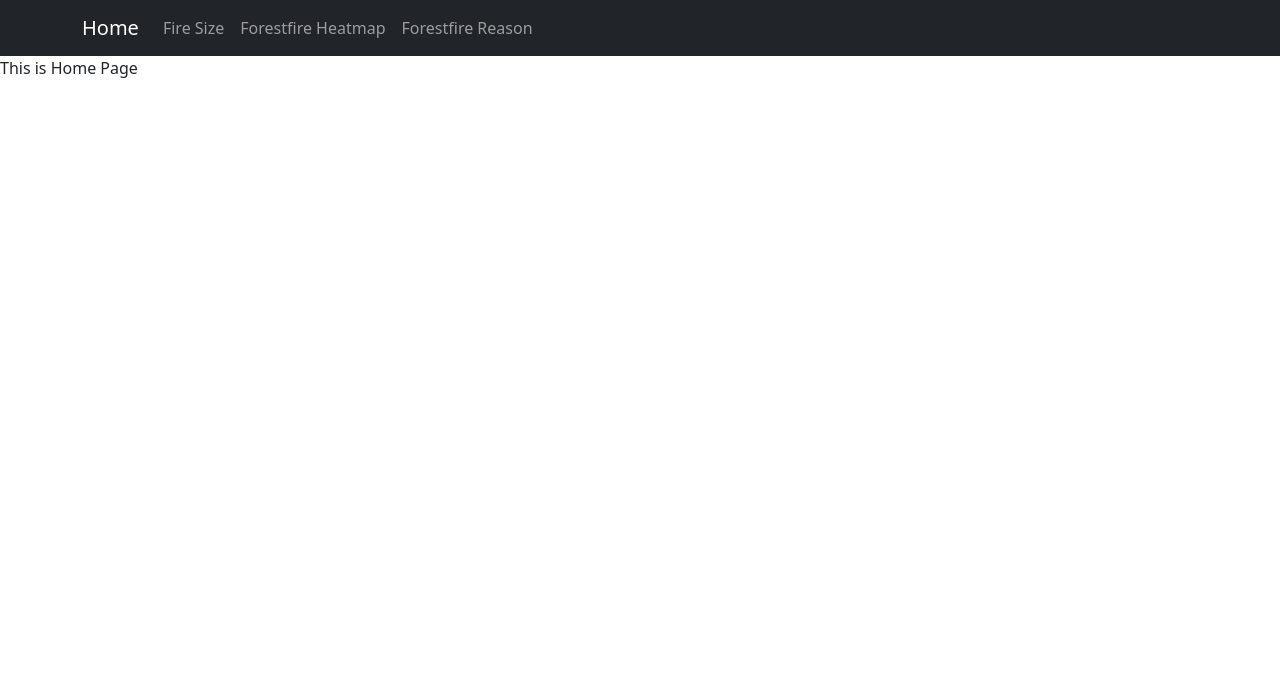
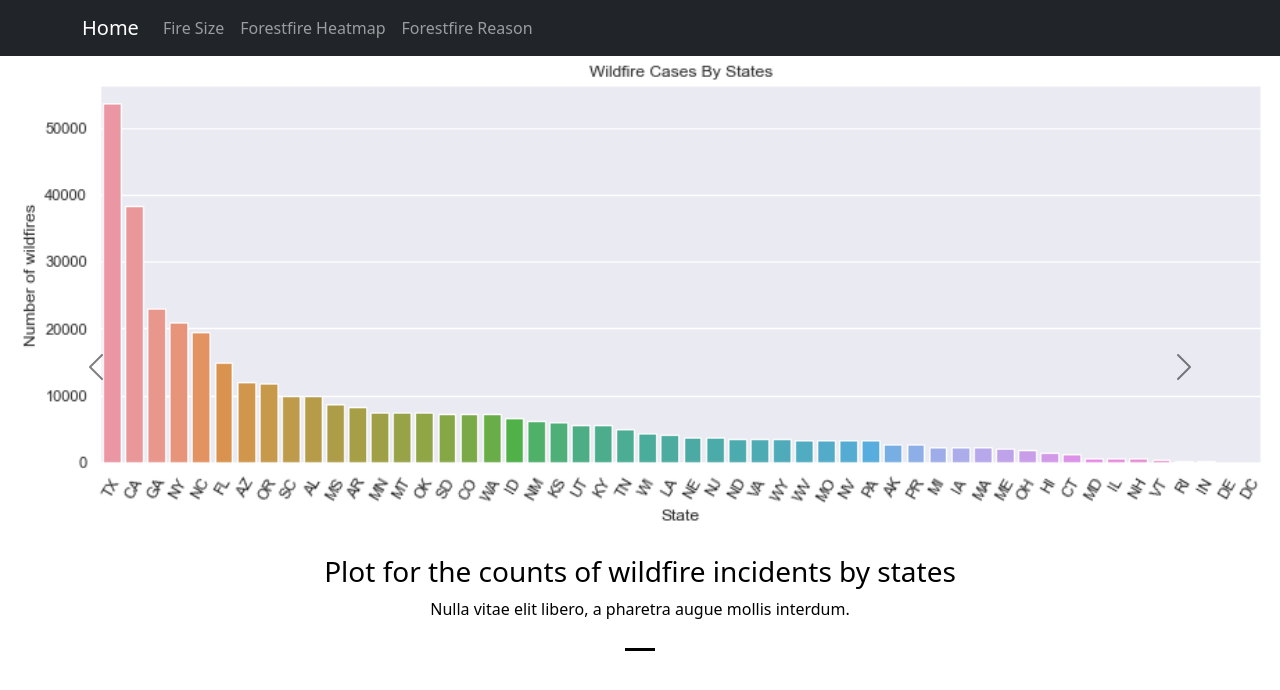
Before and after one commit to huruifu/733-project, a React (Create React App) app in the folder fireforest-app/: page / in a window 1280 px wide. Shown: the top 690 px of the page. Built offline with nearby package versions, Linux system fonts and the light colour scheme.

Commit message:
change view in fire size page

```diff
--- /dev/null
+++ b/fireforest-app/src/components/size_modal.js
@@ -0,0 +1,58 @@
+import React, { useState } from "react";
+import Row from "react-bootstrap/Row";
+import Col from "react-bootstrap/Col";
+import Form from "react-bootstrap/Form";
+import Button from "react-bootstrap/Button";
+import Modal from "react-bootstrap/Modal";
+
+import MapChartFireSizeByState from "./MapChartFireSizeByState";
+
+const SizeModal = (props) => {
+  const [month, setMonth] = useState("1");
+
+  let months = [];
+  for (let i = 1; i < 13; i++) {
+    months.push(
+      <option key={i} value={i}>
+        {i}
+      </option>
+    );
+  }
+
+  const handleMonthChange = (e) => {
+    setMonth(e.target.value);
+  };
+
+  const handleClose = () => {
+    props.onHandleClose();
+  };
+
+
+  return (
+    <Modal show={props.show} onHide={props.onHandleClose} backdrop="static" keyboard={false}>
+      <Modal.Header closeButton>
+        <Modal.Title>Average Wildfire Size in each month</Modal.Title>
+      </Modal.Header>
+      <Modal.Body>
+        <div>
+          <Row style={{ width: "500px" }}>
+            <Col>
+              <Form.Label>Month</Form.Label>
+              <Form.Select defaultValue={month} onChange={handleMonthChange}>
+                {months}
+              </Form.Select>
+            </Col>
+          </Row>
+          <MapChartFireSizeByState month={month} />
+        </div>
+      </Modal.Body>
+      <Modal.Footer>
+        <Button variant="secondary" onClick={handleClose}>
+          Close
+        </Button>
+      </Modal.Footer>
+    </Modal>
+  );
+};
+
+export default SizeModal;
--- /dev/null
+++ b/fireforest-app/src/pages/firesizePage.css
@@ -0,0 +1,7 @@
+.img-format {
+    height: 100%;
+    width: 100%;
+    display: block;
+    margin-left: auto;
+    margin-right: auto;
+}
--- a/fireforest-app/src/pages/firesizePage.js
+++ b/fireforest-app/src/pages/firesizePage.js
@@ -1,38 +1,47 @@
 import React, { useState } from "react";
 import Row from "react-bootstrap/Row";
 import Col from "react-bootstrap/Col";
-import Form from "react-bootstrap/Form";
+import Card from "react-bootstrap/Card";
+import Button from "react-bootstrap/Button";
 
-import MapChartFireSizeByState from "../components/MapChartFireSizeByState";
+import "./firesizePage.css";
+import SizeModal from "../components/size_modal";
+
+const images = {
+  wildfire_size_locations: "/images/wildfire_size/wildfire_size_locations.png",
+};
 
 function FiresizePage() {
-  const [month, setMonth] = useState("1");
+  const [sizeModalShow, setSizeModalShow] = useState(false);
 
-  let months = [];
-  for (let i = 1; i < 13; i++) {
-    months.push(
-      <option key={i} value={i}>
-        {i}
-      </option>
-    );
-  }
-
-  const handleMonthChange = (e) => {
-    setMonth(e.target.value);
-  };
+  const handleSizeModalClose = () => setSizeModalShow(false);
+  const handleSizeModalShow = () => setSizeModalShow(true);
 
   return (
-    <div>
-      <Row style={{ width: "500px" }}>
-        <Col>
-          <Form.Label>Month</Form.Label>
-          <Form.Select defaultValue={month} onChange={handleMonthChange}>
-            {months}
-          </Form.Select>
-        </Col>
-      </Row>
-      <MapChartFireSizeByState month={month} />
-    </div>
+    <Card className="text-center">
+      <Card.Body>
+        <Row>
+          <Col>
+            <img
+              className="d-block img-format"
+              src={images.wildfire_size_locations}
+              alt="correlation plot"
+              // width="40"
+            />
+          </Col>
+          <Col>
+            <img
+              className="d-block img-format"
+              src={images.wildfire_size_locations}
+              alt="correlation plot"
+              width="50"
+            />
+          </Col>
+        </Row>
+        <Button variant="primary" onClick={handleSizeModalShow}>Fire Size Heat Map</Button>
+        <SizeModal show={sizeModalShow} onHandleClose={handleSizeModalClose}/>
+      </Card.Body>
+    </Card>
   );
 }
 
--- a/fireforest-app/src/pages/forestfireReasonPage.css
+++ b/fireforest-app/src/pages/forestfireReasonPage.css
@@ -1,12 +1,16 @@
+.clickable {
+    cursor: pointer;
+}
+
 .img-format {
-    height: 50%;
-    width: 50%;
+    height: 100%;
+    width: 100%;
     display: block;
     margin-left: auto;
     margin-right: auto;
 }
 
-.img-format_v2 {
+/* .img-format_v2 {
     height: 35%;
     width: 35%;
     display: block;
@@ -25,9 +29,6 @@
 .card-position {
     position: fixed;
     width: 500px;
-    /* height: 200px; */
-    /* top: 50%; */
     left: 50%;
-    /* margin-top: -100px;  */
     margin-left: -250px;
-}
+} */
--- a/fireforest-app/src/pages/forestfireReasonPage.js
+++ b/fireforest-app/src/pages/forestfireReasonPage.js
@@ -1,6 +1,5 @@
 import React, { useState } from "react";
 import Tab from "react-bootstrap/Tab";
-import Card from "react-bootstrap/Card";
 import Row from "react-bootstrap/Row";
 import Col from "react-bootstrap/Col";
 import Nav from "react-bootstrap/Nav";
@@ -66,13 +65,13 @@ function ForestfireReasonPage() {
         <Col sm={3}>
           <Nav variant="pills" className="flex-column">
             <Nav.Item>
-              <Nav.Link eventKey="first">Causes of fires</Nav.Link>
+              <Nav.Link eventKey="first" className="clickable">Causes of fires</Nav.Link>
             </Nav.Item>
             <Nav.Item>
-              <Nav.Link eventKey="second">Wild fire reasons heat map</Nav.Link>
+              <Nav.Link eventKey="second" className="clickable">Wild fire reasons heat map</Nav.Link>
             </Nav.Item>
             <Nav.Item>
-              <Nav.Link eventKey="third">
+              <Nav.Link eventKey="third" className="clickable">
                 Wild fire reason predict plot
               </Nav.Link>
             </Nav.Item>
@@ -81,18 +80,12 @@ function ForestfireReasonPage() {
         <Col sm={9}>
           <Tab.Content>
             <Tab.Pane eventKey="first">
-              <Card>
               <img
                 className="d-block img-format"
                 src={images.fire_reason}
+                alt="fire reason plot"
                 width="50"
               />
-                <Card.Body>
-                  <Card.Title style={{ textAlign: "center" }}>
-                    Wild fire reasons
-                  </Card.Title>
-                </Card.Body>
-              </Card>
             </Tab.Pane>
             <Tab.Pane eventKey="second">
               <div>
@@ -120,44 +113,42 @@ function ForestfireReasonPage() {
               </div>
             </Tab.Pane>
             <Tab.Pane eventKey="third">
-              <Card>
+              <Row>
+                <Col>
                   <img
                     className="d-block img-format"
                     src={images.correlation_plot_one}
+                    alt="correlation plot"
                     width="50"
                   />
-              </Card>
-              <Card>
+                </Col>
+                <Col>
                   <img
                     className="d-block img-format"
                     src={images.correlation_plot_two}
+                    alt="correlation plot"
                     width="50"
                   />
-                <Card.Body>
-                  <Card.Title style={{ textAlign: "center" }}>
-                    Correlation plots
-                  </Card.Title>
-                </Card.Body>
-              </Card>
-              <Card>
+                </Col>
+              </Row>
+              <Row>
+                <Col>
                   <img
                     className="d-block img-format"
                     src={images.feature_importance}
+                    alt="feature importance"
                     width="50"
                   />
-                <Card.Body>
-                  <Card.Title style={{ textAlign: "center" }}>
-                    Feature Importance
-                  </Card.Title>
-                </Card.Body>
-              </Card>
-              <Card>
+                </Col>
+                <Col>
                   <img
                     className="d-block img-format"
                     src={images.info}
+                    alt="other information plot"
                     width="50"
                   />
-              </Card>
+                </Col>
+              </Row>
             </Tab.Pane>
           </Tab.Content>
         </Col>
--- /dev/null
+++ b/fireforest-app/src/pages/homePage.css
@@ -0,0 +1,7 @@
+.img-format {
+    height: 100%;
+    width: 85%;
+    display: block;
+    margin-left: auto;
+    margin-right: auto;
+}
--- a/fireforest-app/src/pages/homePage.js
+++ b/fireforest-app/src/pages/homePage.js
@@ -1,6 +1,54 @@
+import React, { useState } from "react";
+import Carousel from "react-bootstrap/Carousel";
+
+import "./homePage.css";
+
+const images = {
+  wildfires_counts: "/images/home/wildfires_counts.png",
+};
 function HomePage() {
-    return (
-    <div>This is Home Page</div> );
+  const [index, setIndex] = useState(0);
+
+  const handleSelect = (selectedIndex, e) => {
+    setIndex(selectedIndex);
+  };
+
+  return (
+    <Carousel activeIndex={index} onSelect={handleSelect} variant="dark" interval={null}>
+      <Carousel.Item>
+        <img
+          className="d-block img-format"
+          src={images.wildfires_counts}
+          alt="First slide"
+        />
+        <br />
+          <br />
+          <br />
+          <br />
+          <br />
+          <br />
+        <Carousel.Caption>
+          <h3>Plot for the counts of wildfire incidents by states</h3>
+          <p>Nulla vitae elit libero, a pharetra augue mollis interdum.</p>
+        </Carousel.Caption>
+      </Carousel.Item>
+
+      {/* <Carousel.Item>
+        <Carousel.Caption>
+          <h3>Second slide label</h3>
+          <p>Lorem ipsum dolor sit amet, consectetur adipiscing elit.</p>
+        </Carousel.Caption>
+      </Carousel.Item>
+      <Carousel.Item>
+        <Carousel.Caption>
+          <h3>Third slide label</h3>
+          <p>
+            Praesent commodo cursus magna, vel scelerisque nisl consectetur.
+          </p>
+        </Carousel.Caption>
+      </Carousel.Item> */}
+    </Carousel>
+  );
 }
 
 export default HomePage;
```
Also changed, not shown: fireforest-app/public/images/home/wildfires_counts.png (renamed from fireforest-app/public/images/wildfire_reason/wildfires_counts.png), fireforest-app/public/images/wildfire_size/wildfire_size_locations.png (renamed from fireforest-app/public/images/wildfire_reason/wildfire_size_locations.png). Lines whose indentation alone changed are shown as unchanged.
